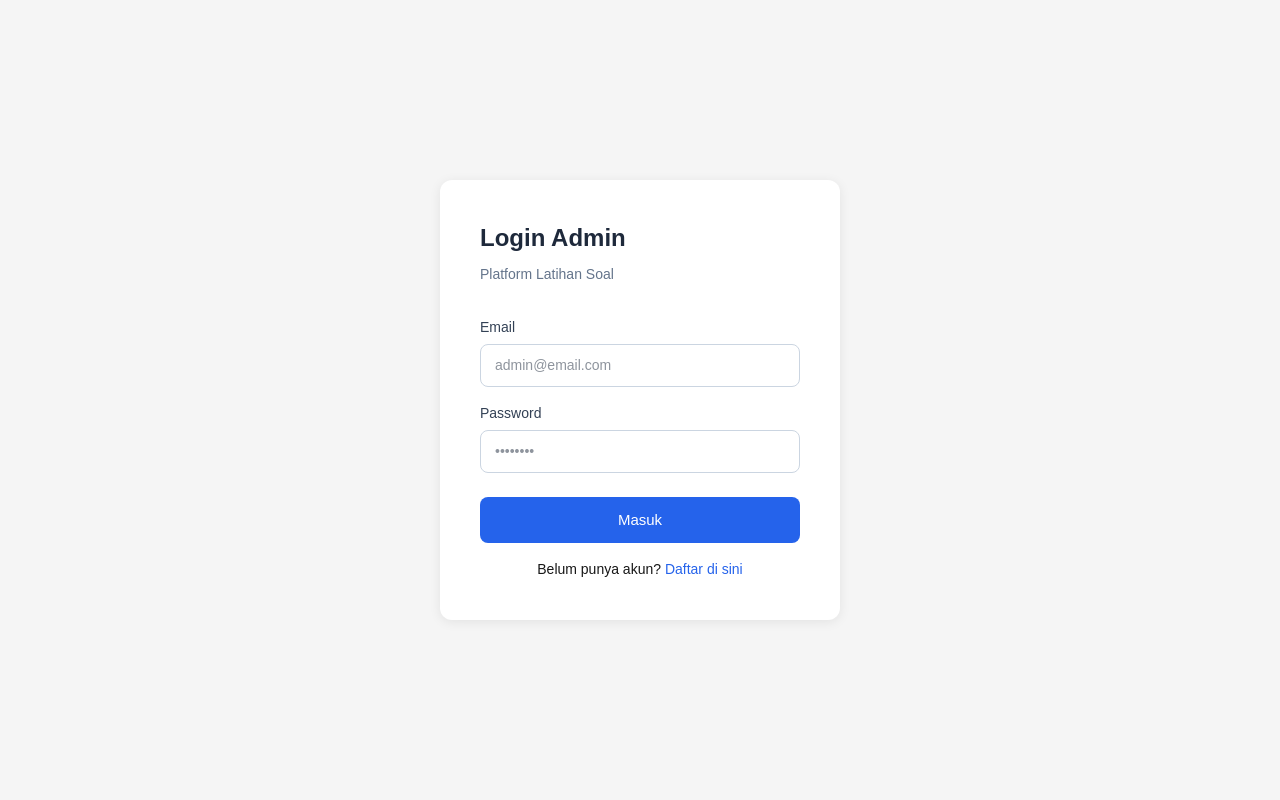
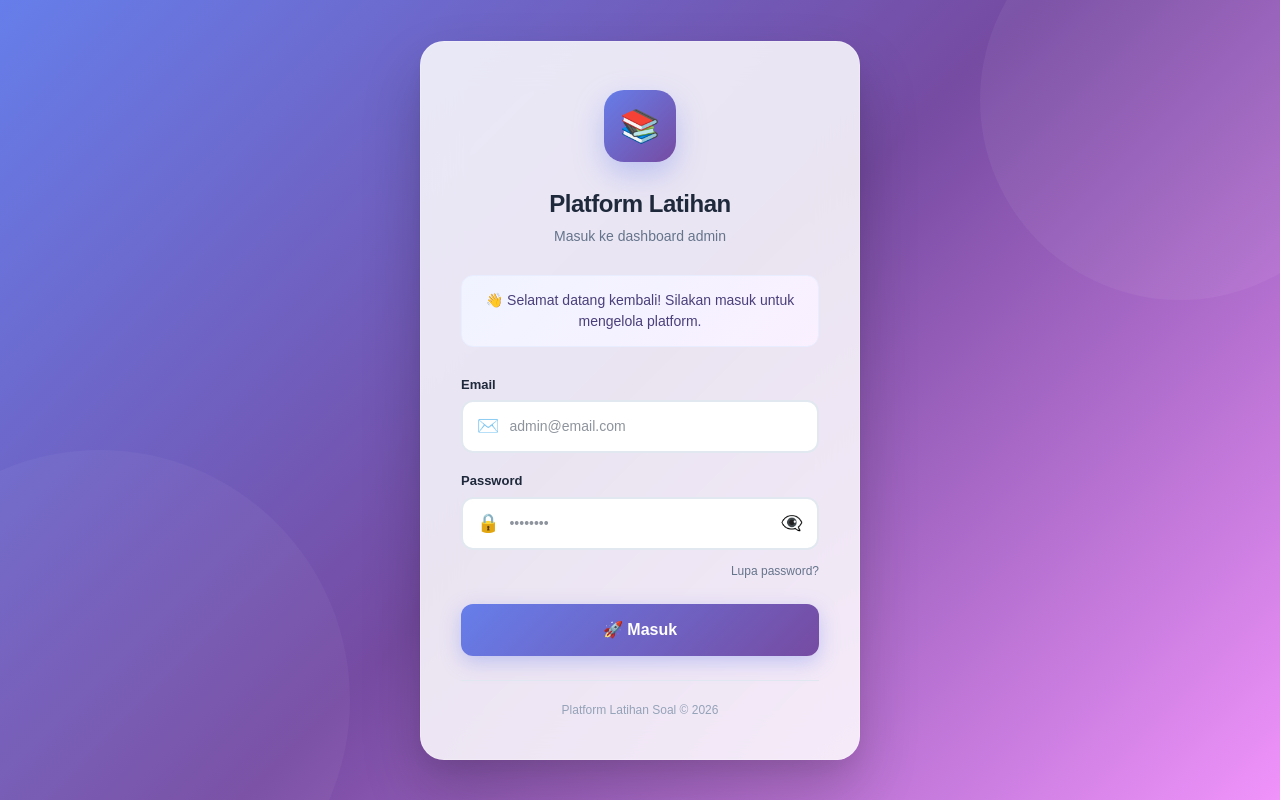
Before and after one commit to ahmaddzulkarnainyoo-dev/platform-latihan, a Next.js app in the folder apps/web/: page /login in a window 1280 px wide. Built offline with nearby package versions, Linux system fonts and the light colour scheme; no server answers.

Commit message:
feat: halaman login premium dengan glassmorphism

```diff
--- a/apps/web/src/app/login/page.tsx
+++ b/apps/web/src/app/login/page.tsx
@@ -1,25 +1,39 @@
 'use client'
 
-import { useState, Suspense } from 'react'
+import { useState, useEffect } from 'react'
 import { createClient } from '@/lib/supabase/client'
-import { useRouter, useSearchParams } from 'next/navigation'
+import { useRouter } from 'next/navigation'
 
-// Komponen internal yang berisi logika utama
-function LoginForm() {
+export default function LoginPage() {
+  const supabase = createClient()
+  const router = useRouter()
+
   const [email, setEmail] = useState('')
   const [password, setPassword] = useState('')
   const [loading, setLoading] = useState(false)
   const [error, setError] = useState('')
-  const router = useRouter()
-  const searchParams = useSearchParams()
-  const redirectTo = searchParams.get('redirect') || '/admin'
-  const supabase = createClient()
+  const [showPassword, setShowPassword] = useState(false)
 
-  const handleLogin = async () => {
+  // Cek session, jika sudah login redirect ke admin
+  useEffect(() => {
+    const checkSession = async () => {
+      const { data } = await supabase.auth.getSession()
+      if (data.session) {
+        router.push('/admin')
+      }
+    }
+    checkSession()
+  }, [])
+
+  const handleLogin = async (e: React.FormEvent) => {
+    e.preventDefault()
+    setError('')
     setLoading(true)
-    setError('')
 
-    const { error } = await supabase.auth.signInWithPassword({ email, password })
+    const { data, error } = await supabase.auth.signInWithPassword({
+      email,
+      password,
+    })
 
     if (error) {
       setError(error.message)
@@ -27,128 +41,358 @@ function LoginForm() {
       return
     }
 
-    router.push(redirectTo)
+    if (data.session) {
+      router.push('/admin')
+    }
+    setLoading(false)
   }
 
   return (
-    <div style={{
+    <div
+      style={{
         minHeight: '100vh',
         display: 'flex',
         alignItems: 'center',
         justifyContent: 'center',
-      background: '#f5f5f5'
-    }}>
-      <div style={{
-        background: 'white',
-        padding: '40px',
-        borderRadius: '12px',
+        background: 'linear-gradient(135deg, #667eea 0%, #764ba2 50%, #f093fb 100%)',
+        padding: '20px',
+        position: 'relative',
+        overflow: 'hidden',
+      }}
+    >
+      {/* Decorative background circles */}
+      <div
+        style={{
+          position: 'absolute',
+          top: '-100px',
+          right: '-100px',
+          width: '400px',
+          height: '400px',
+          background: 'rgba(255,255,255,0.05)',
+          borderRadius: '50%',
+          pointerEvents: 'none',
+        }}
+      />
+      <div
+        style={{
+          position: 'absolute',
+          bottom: '-150px',
+          left: '-150px',
+          width: '500px',
+          height: '500px',
+          background: 'rgba(255,255,255,0.04)',
+          borderRadius: '50%',
+          pointerEvents: 'none',
+        }}
+      />
+
+      <div
+        style={{
           width: '100%',
-        maxWidth: '400px',
-        boxShadow: '0 2px 12px rgba(0,0,0,0.08)'
-      }}>
-        <h1 style={{ marginBottom: '8px', fontSize: '24px', fontWeight: '600', color: '#1e293b' }}>
-          Login Admin
+          maxWidth: '440px',
+          background: 'rgba(255, 255, 255, 0.85)',
+          backdropFilter: 'blur(20px)',
+          borderRadius: '24px',
+          padding: '48px 40px 40px',
+          boxShadow: '0 30px 60px rgba(0,0,0,0.2), 0 10px 20px rgba(0,0,0,0.05)',
+          border: '1px solid rgba(255,255,255,0.2)',
+          animation: 'fadeInUp 0.6s ease-out',
+          position: 'relative',
+          zIndex: 1,
+        }}
+      >
+        {/* Logo / Icon */}
+        <div
+          style={{
+            display: 'flex',
+            justifyContent: 'center',
+            marginBottom: '24px',
+          }}
+        >
+          <div
+            style={{
+              width: '72px',
+              height: '72px',
+              borderRadius: '20px',
+              background: 'linear-gradient(135deg, #667eea 0%, #764ba2 100%)',
+              display: 'flex',
+              alignItems: 'center',
+              justifyContent: 'center',
+              fontSize: '32px',
+              boxShadow: '0 12px 30px rgba(102, 126, 234, 0.35)',
+            }}
+          >
+            📚
+          </div>
+        </div>
+
+        {/* Title */}
+        <h1
+          style={{
+            fontSize: '24px',
+            fontWeight: 700,
+            color: '#1e293b',
+            textAlign: 'center',
+            margin: '0 0 4px',
+            letterSpacing: '-0.5px',
+          }}
+        >
+          Platform Latihan
         </h1>
-        <p style={{ color: '#64748b', marginBottom: '32px', fontSize: '14px' }}>
-          Platform Latihan Soal
+        <p
+          style={{
+            fontSize: '14px',
+            color: '#64748b',
+            textAlign: 'center',
+            margin: '0 0 28px',
+          }}
+        >
+          Masuk ke dashboard admin
         </p>
 
+        {/* Welcome message */}
+        <div
+          style={{
+            background: 'linear-gradient(135deg, #f0f4ff 0%, #faf0ff 100%)',
+            borderRadius: '12px',
+            padding: '14px 18px',
+            marginBottom: '28px',
+            border: '1px solid #e8edff',
+            textAlign: 'center',
+          }}
+        >
+          <p
+            style={{
+              fontSize: '14px',
+              fontWeight: 500,
+              color: '#4a3f7a',
+              margin: 0,
+            }}
+          >
+            👋 Selamat datang kembali! Silakan masuk untuk mengelola platform.
+          </p>
+        </div>
+
+        {/* Error message */}
         {error && (
-          <div style={{
-            background: '#fff0f0',
-            border: '1px solid #ffcccc',
-            borderRadius: '8px',
-            padding: '12px',
-            marginBottom: '16px',
-            color: '#dc2626',
-            fontSize: '14px'
-          }}>
+          <div
+            style={{
+              background: '#fef2f2',
+              border: '1px solid #fca5a5',
+              borderRadius: '10px',
+              padding: '12px 16px',
+              marginBottom: '20px',
+              display: 'flex',
+              alignItems: 'center',
+              gap: '8px',
+              color: '#991b1b',
+              fontSize: '13px',
+            }}
+          >
+            <span style={{ fontSize: '18px' }}>⚠️</span>
             {error}
           </div>
         )}
 
-        <div style={{ marginBottom: '16px' }}>
-          <label style={{ display: 'block', marginBottom: '6px', fontSize: '14px', fontWeight: '500', color: '#334155' }}>
+        {/* Form */}
+        <form onSubmit={handleLogin}>
+          <div style={{ marginBottom: '18px' }}>
+            <label
+              style={{
+                display: 'block',
+                fontSize: '13px',
+                fontWeight: 600,
+                color: '#1e293b',
+                marginBottom: '6px',
+              }}
+            >
               Email
             </label>
+            <div
+              style={{
+                display: 'flex',
+                alignItems: 'center',
+                background: 'white',
+                borderRadius: '12px',
+                border: '2px solid #e2e8f0',
+                transition: 'all 0.3s',
+                padding: '0 14px',
+              }}
+              onFocus={(e) => {
+                e.currentTarget.style.borderColor = '#667eea'
+                e.currentTarget.style.boxShadow = '0 0 0 4px rgba(102, 126, 234, 0.12)'
+              }}
+              onBlur={(e) => {
+                e.currentTarget.style.borderColor = '#e2e8f0'
+                e.currentTarget.style.boxShadow = 'none'
+              }}
+            >
+              <span style={{ fontSize: '18px', color: '#94a3b8', marginRight: '10px' }}>✉️</span>
               <input
                 type="email"
                 value={email}
                 onChange={(e) => setEmail(e.target.value)}
                 placeholder="admin@email.com"
+                required
                 style={{
                   width: '100%',
-              padding: '10px 14px',
-              borderRadius: '8px',
-              border: '1px solid #cbd5e1',
+                  padding: '14px 0',
+                  border: 'none',
+                  outline: 'none',
                   fontSize: '14px',
-              boxSizing: 'border-box',
                   color: '#1e293b',
-              backgroundColor: '#ffffff',
-              outline: 'none'
+                  background: 'transparent',
+                  fontFamily: 'inherit',
                 }}
-            onFocus={(e) => e.currentTarget.style.borderColor = '#2563eb'}
-            onBlur={(e) => e.currentTarget.style.borderColor = '#cbd5e1'}
               />
             </div>
+          </div>
 
-        <div style={{ marginBottom: '24px' }}>
-          <label style={{ display: 'block', marginBottom: '6px', fontSize: '14px', fontWeight: '500', color: '#334155' }}>
+          <div style={{ marginBottom: '22px' }}>
+            <label
+              style={{
+                display: 'block',
+                fontSize: '13px',
+                fontWeight: 600,
+                color: '#1e293b',
+                marginBottom: '6px',
+              }}
+            >
               Password
             </label>
+            <div
+              style={{
+                display: 'flex',
+                alignItems: 'center',
+                background: 'white',
+                borderRadius: '12px',
+                border: '2px solid #e2e8f0',
+                transition: 'all 0.3s',
+                padding: '0 14px',
+              }}
+              onFocus={(e) => {
+                e.currentTarget.style.borderColor = '#667eea'
+                e.currentTarget.style.boxShadow = '0 0 0 4px rgba(102, 126, 234, 0.12)'
+              }}
+              onBlur={(e) => {
+                e.currentTarget.style.borderColor = '#e2e8f0'
+                e.currentTarget.style.boxShadow = 'none'
+              }}
+            >
+              <span style={{ fontSize: '18px', color: '#94a3b8', marginRight: '10px' }}>🔒</span>
               <input
-            type="password"
+                type={showPassword ? 'text' : 'password'}
                 value={password}
                 onChange={(e) => setPassword(e.target.value)}
                 placeholder="••••••••"
-            onKeyDown={(e) => e.key === 'Enter' && handleLogin()}
+                required
                 style={{
                   width: '100%',
-              padding: '10px 14px',
-              borderRadius: '8px',
-              border: '1px solid #cbd5e1',
+                  padding: '14px 0',
+                  border: 'none',
+                  outline: 'none',
                   fontSize: '14px',
-              boxSizing: 'border-box',
                   color: '#1e293b',
-              backgroundColor: '#ffffff',
-              outline: 'none'
+                  background: 'transparent',
+                  fontFamily: 'inherit',
                 }}
-            onFocus={(e) => e.currentTarget.style.borderColor = '#2563eb'}
-            onBlur={(e) => e.currentTarget.style.borderColor = '#cbd5e1'}
               />
+              <button
+                type="button"
+                onClick={() => setShowPassword(!showPassword)}
+                style={{
+                  background: 'none',
+                  border: 'none',
+                  cursor: 'pointer',
+                  fontSize: '18px',
+                  color: '#94a3b8',
+                  padding: '8px 0',
+                }}
+              >
+                {showPassword ? '👁️' : '👁️‍🗨️'}
+              </button>
+            </div>
+            <div style={{ textAlign: 'right', marginTop: '8px' }}>
+              <a
+                href="#"
+                style={{
+                  fontSize: '12px',
+                  color: '#64748b',
+                  textDecoration: 'none',
+                  transition: 'color 0.2s',
+                }}
+                onMouseEnter={(e) => (e.currentTarget.style.color = '#667eea')}
+                onMouseLeave={(e) => (e.currentTarget.style.color = '#64748b')}
+              >
+                Lupa password?
+              </a>
+            </div>
           </div>
 
           <button
-          onClick={handleLogin}
+            type="submit"
             disabled={loading}
             style={{
               width: '100%',
-            padding: '12px',
-            background: loading ? '#94a3b8' : '#2563eb',
+              padding: '14px',
+              background: loading
+                ? '#94a3b8'
+                : 'linear-gradient(135deg, #667eea 0%, #764ba2 100%)',
               color: 'white',
               border: 'none',
-            borderRadius: '8px',
-            fontSize: '15px',
-            fontWeight: '500',
-            cursor: loading ? 'not-allowed' : 'pointer'
+              borderRadius: '12px',
+              fontSize: '16px',
+              fontWeight: 600,
+              cursor: loading ? 'not-allowed' : 'pointer',
+              boxShadow: '0 6px 20px rgba(102, 126, 234, 0.35)',
+              transition: 'all 0.3s',
+              position: 'relative',
+            }}
+            onMouseEnter={(e) => {
+              if (!loading) {
+                e.currentTarget.style.transform = 'translateY(-2px)'
+                e.currentTarget.style.boxShadow = '0 8px 30px rgba(102, 126, 234, 0.45)'
+              }
+            }}
+            onMouseLeave={(e) => {
+              if (!loading) {
+                e.currentTarget.style.transform = 'translateY(0)'
+                e.currentTarget.style.boxShadow = '0 6px 20px rgba(102, 126, 234, 0.35)'
+              }
             }}
           >
-          {loading ? 'Loading...' : 'Masuk'}
+            {loading ? 'Memproses...' : '🚀 Masuk'}
           </button>
+        </form>
 
-        <p style={{ textAlign: 'center', marginTop: '16px', fontSize: '14px' }}>
-          Belum punya akun? <a href="/register" style={{ color: '#2563eb', textDecoration: 'none' }}>Daftar di sini</a>
+        {/* Footer */}
+        <p
+          style={{
+            fontSize: '12px',
+            color: '#94a3b8',
+            textAlign: 'center',
+            marginTop: '24px',
+            borderTop: '1px solid #e2e8f0',
+            paddingTop: '20px',
+          }}
+        >
+          Platform Latihan Soal © 2026
         </p>
       </div>
+
+      {/* CSS Animation */}
+      <style jsx>{`
+        @keyframes fadeInUp {
+          from {
+            opacity: 0;
+            transform: translateY(30px);
+          }
+          to {
+            opacity: 1;
+            transform: translateY(0);
+          }
+        }
+      `}</style>
     </div>
   )
 }
-
-// Halaman utama dengan Suspense boundary
-export default function LoginPage() {
-  return (
-    <Suspense fallback={<div style={{ minHeight: '100vh', display: 'flex', alignItems: 'center', justifyContent: 'center' }}>Memuat...</div>}>
-      <LoginForm />
-    </Suspense>
-  )
-}
```
Also changed, not shown: apps/web/src/app/admin/kategori/page.tsx (+4 -4 lines). Lines whose indentation alone changed are shown as unchanged.
